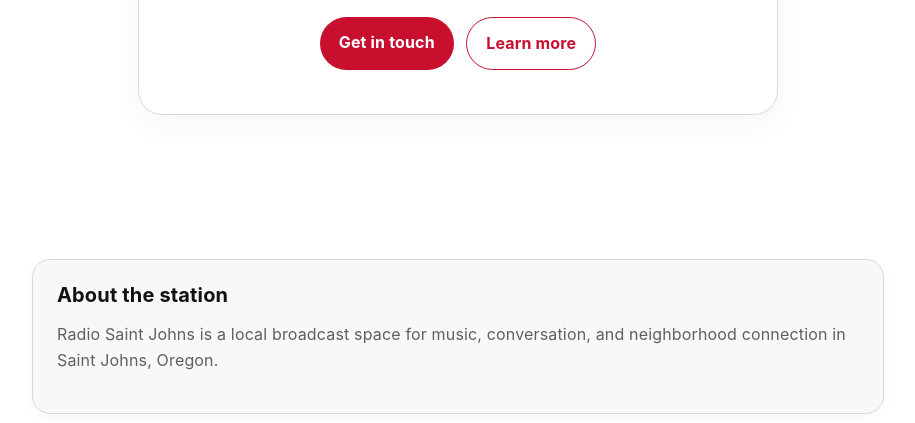
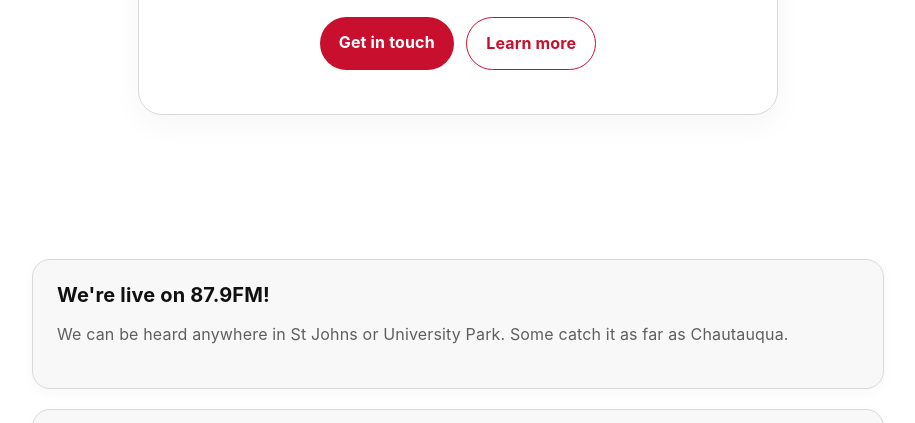
Before and after one commit to ghan/krsj, a plain HTML site: page index.html in a window 1280 px wide. Shown: the part 333-756 px from the top of the page, without its empty margins (182-1097 px from the left). Drawn offline with Linux system fonts and the light colour scheme.

Commit message:
Update index.html

```diff
--- a/index.html
+++ b/index.html
@@ -26,6 +26,13 @@
     </header>
 
     <main>
+      <section class="card" id="livenow">
+        <h2>We're live on 87.9FM!</h2>
+        <p>
+          We can be heard anywhere in St Johns or University Park. Some catch it as far as Chautauqua.
+        </p>
+      </section>
+
       <section class="card" id="about">
         <h2>About the station</h2>
         <p>
```
